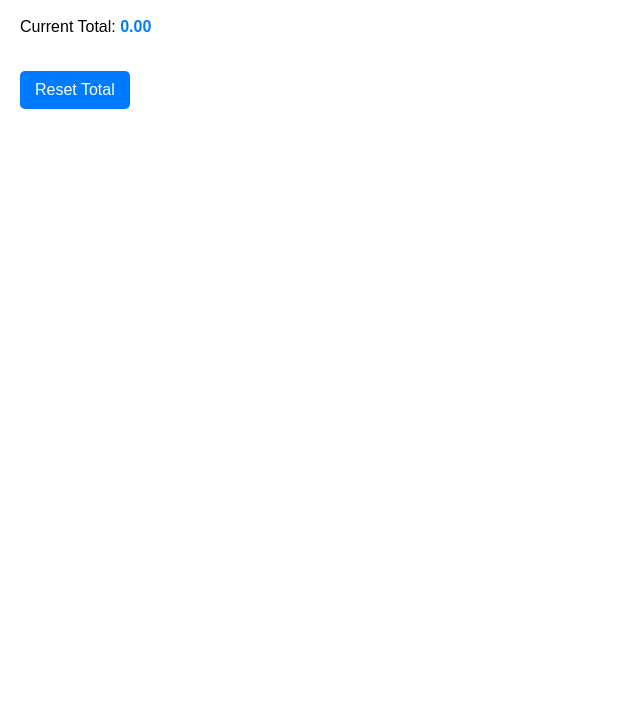
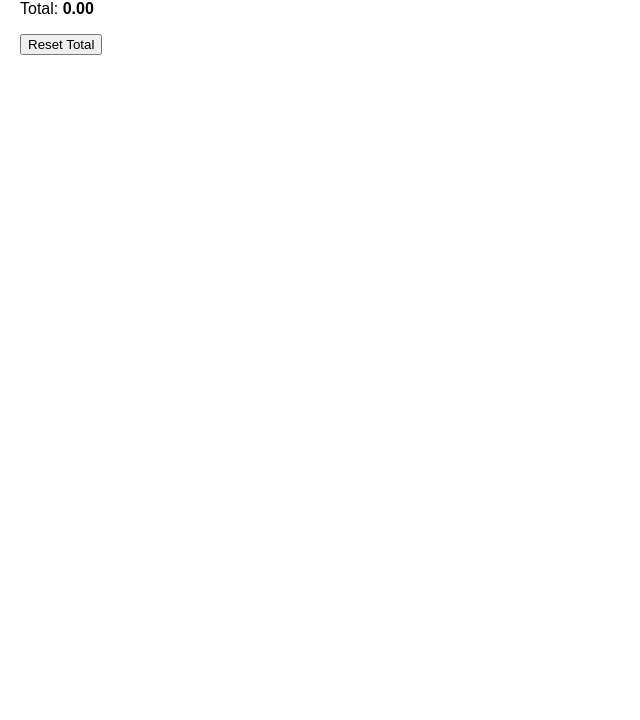
Before and after one commit to amishaaa129/llm-task-data-sales-summary, a plain HTML site: page index.html in a window 1280 px wide. Shown: the part 80-800 px from the top of the page, without its empty margins (0-640 px from the left). Drawn offline with Linux system fonts and the light colour scheme.

Commit message:
Task data-sales-summary Round 2: LLM-generated code update.

```diff
--- a/index.html
+++ b/index.html
@@ -1 +1 @@
-<!DOCTYPE html><html lang="en"><head><meta charset="UTF-8"><meta name="viewport" content="width=device-width, initial-scale=1.0"><title>Final Sales Report</title><style>body { font-family: sans-serif; margin: 20px; line-height: 1.6; }h1 { color: #333; }#total { font-weight: bold; color: #007bff; }button { background-color: #007bff; color: white; padding: 10px 15px; border: none; border-radius: 5px; cursor: pointer; font-size: 16px; margin-top: 15px;}button:hover { background-color: #0056b3; }</style></head><body><h1>Final Sales Report</h1><p>Current Total: <span id="total">0.00</span></p><button id="reset-btn">Reset Total</button><script>document.addEventListener('DOMContentLoaded', () => {const totalSpan = document.getElementById('total');const resetButton = document.getElementById('reset-btn');if (!totalSpan.textContent || isNaN(parseFloat(totalSpan.textContent))) {totalSpan.textContent = '0.00';}resetButton.addEventListener('click', () => {totalSpan.textContent = '0.00';});});</script></body></html>
+<!DOCTYPE html><html lang="en"><head><meta charset="UTF-8"><meta name="viewport" content="width=device-width, initial-scale=1.0"><title>Sales Report</title><style>body { font-family: sans-serif; margin: 20px; }#total { font-weight: bold; }</style></head><body><h1>Final Sales Report</h1><p>Total: <span id="total">0.00</span></p><button id="reset-btn">Reset Total</button><script>document.addEventListener('DOMContentLoaded', () => {const resetButton = document.getElementById('reset-btn');const totalSpan = document.getElementById('total');if (resetButton && totalSpan) {resetButton.addEventListener('click', () => {totalSpan.textContent = '0.00';});}});</script></body></html>
```
Also changed, not shown: 2 other files.
